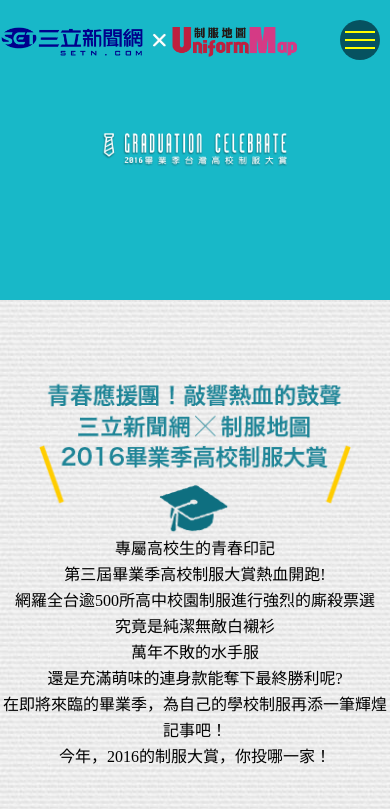
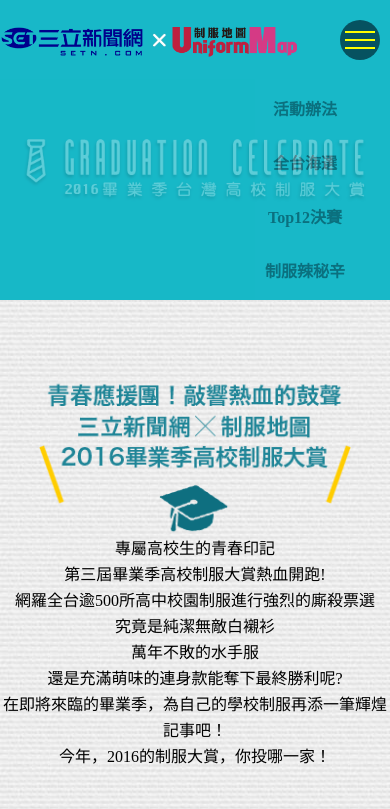
Before and after one commit to angela1393aa/css, a plain HTML site: page index.html in a window 390 px wide. Both pictures are taken after a click on the label "選單". Shown: the top 809 px of the page. Drawn offline with nearby package versions, Linux system fonts and the light colour scheme.

Commit message:
製作漢堡選單

```diff
--- a/style.css
+++ b/style.css
@@ -94,10 +94,10 @@
   padding: 10px 20px;
   display: block;
 }
-.nav_list li.active {
+/* .nav_list li.active {
   background: yellow;
   border-radius: 20px;
-}
+} */
 @media screen and (max-width: 780px) {
   .nav_list a {
     margin: 0 auto;
@@ -326,10 +326,21 @@
     align-items: flex-end;
     z-index: 1;
     text-align: center;
+    border-bottom: 5px dotted transparent;
+    background-color: var(--maincolor);
+    opacity: 0.7;
+    font-weight: bold;
   }
   .nav_list li {
-    margin: 10px;
+    margin: 7px;
     width: 40%;
+  }
+  nav {
+    display: none;
+  }
+  .logo_title {
+    max-width: 360px;
+    margin-top: 20px;
   }
 }
 @media screen and (min-width: 769px) {
```
